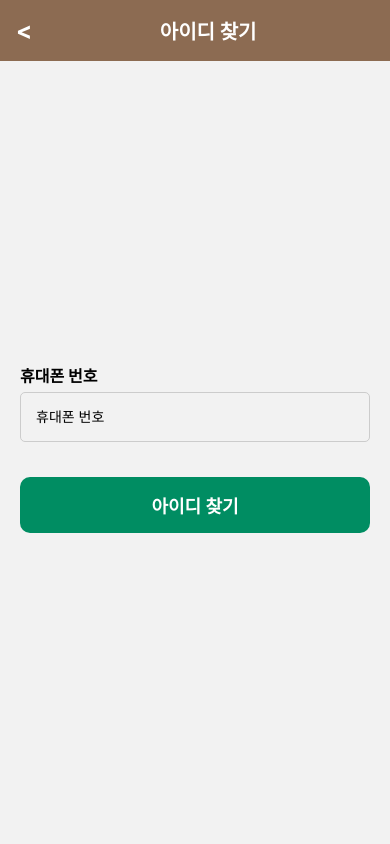
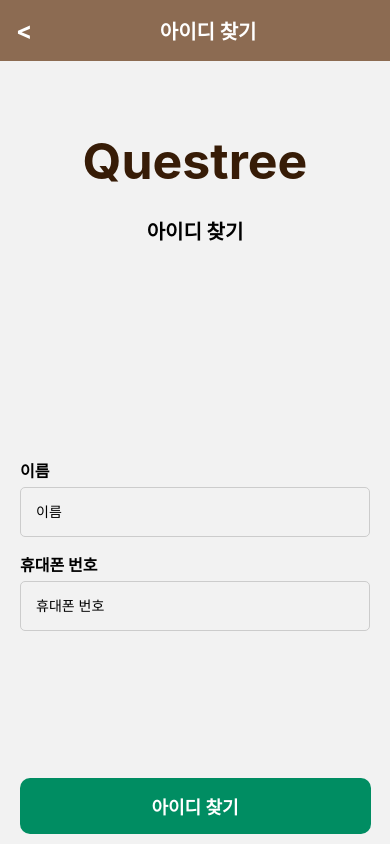
Before and after one commit to project-Questree/questree-frontend, a React Native app: screen /ForgotId in a window 390 px wide. Built offline with nearby package versions, Linux system fonts and the light colour scheme.

Commit message:
feat: forgotIdScreen UI 추가

```diff
--- a/package.json
+++ b/package.json
@@ -10,7 +10,7 @@
   },
   "dependencies": {
     "@expo/metro-runtime": "~3.2.1",
-    "@expo/vector-icons": "^14.0.0",
+    "@expo/vector-icons": "^14.0.2",
     "@react-native-async-storage/async-storage": "1.23.1",
     "@react-native-community/checkbox": "^0.5.17",
     "@react-native-community/datetimepicker": "8.0.1",
@@ -20,12 +20,12 @@
     "@react-navigation/native": "^6.1.17",
     "@react-navigation/native-stack": "^6.9.26",
     "@react-navigation/stack": "^6.3.29",
-    "expo": "^51.0.14",
+    "expo": "^51.0.19",
     "expo-status-bar": "~1.12.1",
     "react": "18.2.0",
     "react-datepicker": "^6.9.0",
     "react-dom": "18.2.0",
-    "react-native": "^0.74.2",
+    "react-native": "^0.74.3",
     "react-native-bouncy-checkbox": "^4.0.1",
     "react-native-date-picker": "^5.0.4",
     "react-native-gesture-handler": "^2.16.2",
--- a/screens/ForgotIdScreen.js
+++ b/screens/ForgotIdScreen.js
@@ -12,26 +12,38 @@
 
 function ForgotIdScreen() {
   const navigation = useNavigation();
+  const [name, setName] = useState("");
+  const [nameError, setNameError] = useState("");
   const [phone, setPhone] = useState("");
   const [phoneError, setPhoneError] = useState("");
   const [isLoading, setIsLoading] = useState(false);
   const [resultMessage, setResultMessage] = useState("");
 
-  const handleInputChange = (value) => {
+  const handleInputChange = (field, value) => {
+    if (field === "name") {
+      setName(value);
+      setNameError(""); // 입력 시 에러 메시지 초기화
+    } else if (field === "phone") {
       setPhone(value);
       setPhoneError(""); // 입력 시 에러 메시지 초기화
+    }
   };
 
-  const handleBlur = () => {
+  const handleBlur = (field) => {
+    if (field === "name") {
+      setNameError(name.trim() === "" ? "이름을 입력해주세요." : "");
+    } else if (field === "phone") {
       const phoneRegex = /^\d{11}$/;
-    if (!phoneRegex.test(phone)) {
-      setPhoneError("휴대폰 번호는 11자리 숫자여야 합니다.");
+      setPhoneError(
+        !phoneRegex.test(phone) ? "휴대폰 번호는 11자리 숫자여야 합니다." : "",
+      );
     }
   };
 
   const handleSubmit = async () => {
-    if (phoneError) {
-      Alert.alert("Error", "올바른 휴대폰 번호를 입력해주세요.");
+    if (nameError || phoneError) {
+      // 이름 또는 휴대폰 번호 유효성 검사 실패 시
+      Alert.alert("Error", "모든 정보를 올바르게 입력해주세요.");
       return;
     }
 
@@ -75,15 +87,36 @@
         </View>
       </View>
 
+      <View style={styles.textContainer}>
+        <Text style={styles.titleText}>Questree</Text>
+        <Text style={styles.subText}>아이디 찾기</Text>
+      </View>
+
       <View style={styles.container}>
+        <View style={styles.inputContainer}>
+          <Text style={styles.label}>이름</Text>
+          <TextInput
+            style={[styles.input, nameError && styles.invalidInput]}
+            placeholder="이름"
+            value={name}
+            onChangeText={(text) => handleInputChange("name", text)}
+            onBlur={() => handleBlur("name")}
+          />
+          <Text
+            style={[styles.errorText, nameError && styles.errorTextVisible]}
+          >
+            {nameError}
+          </Text>
+        </View>
+
+        <View style={styles.inputContainer}>
           <Text style={styles.label}>휴대폰 번호</Text>
-        <View style={styles.inputContainer}>
           <TextInput
             style={[styles.input, phoneError && styles.invalidInput]}
             placeholder="휴대폰 번호"
             value={phone}
-            onChangeText={handleInputChange}
-            keyboardType="phone-pad"
+            onChangeText={(text) => handleInputChange("phone", text)}
+            keyboardType="default"
             onBlur={handleBlur}
           />
           <Text
@@ -92,17 +125,18 @@
             {phoneError}
           </Text>
         </View>
+      </View>
 
+      <View style={styles.buttonContainer}>
         <TouchableOpacity style={styles.button} onPress={handleSubmit}>
           <Text style={styles.buttonText}>아이디 찾기</Text>
         </TouchableOpacity>
-
+      </View>
       {isLoading ? (
         <Text>Loading...</Text>
       ) : (
         <Text style={styles.resultMessage}>{resultMessage}</Text>
       )}
-      </View>
     </SafeAreaView>
   );
 }
@@ -127,6 +161,23 @@
     fontSize: 20,
     color: "white",
     fontWeight: "bold",
+  },
+  textContainer: {
+    width: "100%",
+    marginTop: 70,
+    flex: 2,
+    marginBottom: 20,
+    alignItems: "center",
+  },
+  titleText: {
+    fontSize: 50,
+    fontWeight: "bold",
+    color: "#371c07",
+  },
+  subText: {
+    marginVertical: 25,
+    fontWeight: "bold",
+    fontSize: 20,
   },
   container: {
     flex: 1,
@@ -163,13 +214,16 @@
   errorTextVisible: {
     height: 16,
   },
+  buttonContainer: {
+    alignItems: "center",
+  },
   button: {
     backgroundColor: "#008d62", // 나뭇잎색
     paddingVertical: 15,
     paddingHorizontal: 30,
     borderRadius: 10,
-    marginTop: 20, // 결과 메시지와 버튼 사이 간격
-    width: "100%",
+    marginTop: 130, // 결과 메시지와 버튼 사이 간격
+    width: "90%",
   },
   buttonText: {
     color: "white",
--- a/screens/LoginScreen.js
+++ b/screens/LoginScreen.js
@@ -71,7 +71,7 @@
           style={styles.inputBox}
           onChangeText={setNameOrEmail}
           value={nameOrEmail}
-          placeholder="아이디 또는 이메일"
+          placeholder="이메일"
         />
         <Text>Password</Text>
         <TextInput
--- a/screens/RegisterScreen.js
+++ b/screens/RegisterScreen.js
@@ -128,10 +128,10 @@
       </View>
 
       <View style={styles.container}>
-        <Text style={styles.label}>아이디</Text>
+        <Text style={styles.label}>이름</Text>
         <TextInput
           style={[styles.input, nameError && styles.invalidInput]}
-          placeholder="ID"
+          placeholder="이름"
           value={name}
           onChangeText={(text) => handleInputChange("name", text)}
           onBlur={() => handleBlur("name")}
```
Also changed, not shown: 1 other file (tests, documents, lock files or other folders). Lines whose indentation alone changed are shown as unchanged.
